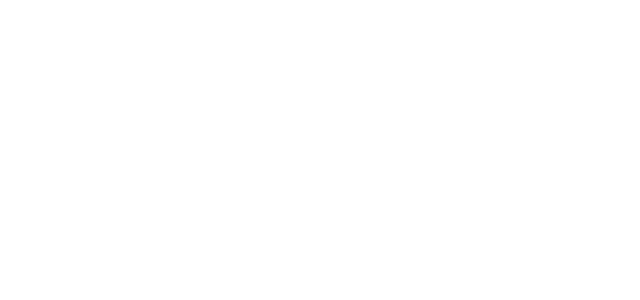
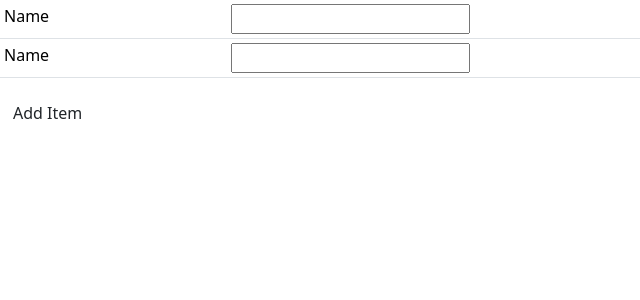
Before and after one commit to dbenkner/ToDoListNG, an Angular app: page /todoitem/new in a window 1280 px wide. Before the commit this address led to /. Shown: the top 300 px of the page, without its empty margins (0-640 px from the left). Built offline with nearby package versions, Linux system fonts and the light colour scheme.

Commit message:
New Todo Item

```diff
--- a/src/app/app-routing.module.ts
+++ b/src/app/app-routing.module.ts
@@ -6,6 +6,7 @@
 import { NewToDoDto } from './todos/DTOs/newTodo';
 import { NewTodoComponent } from './todos/new-todo/new-todo.component';
 import { TodoDetailsComponent } from './todos/todo-details/todo-details.component';
+import { NewTodoItemComponent } from './todoitems/new-todo-item/new-todo-item.component';
 
 const routes: Routes = [
   {path: '', redirectTo:'/login', pathMatch:'full'},
@@ -13,7 +14,8 @@
   {path: 'register', component:RegisterUserComponent},
   {path: 'listbyuid', component:ListToDosByIdComponent},
   {path: 'newtodo', component:NewTodoComponent},
-  {path: 'todo/:id', component:TodoDetailsComponent}
+  {path: 'todo/:id', component:TodoDetailsComponent},
+  {path: 'todoitem/new', component:NewTodoItemComponent}
 ];
 
 @NgModule({
--- a/src/app/app.module.ts
+++ b/src/app/app.module.ts
@@ -13,6 +13,7 @@
 import { NewTodoComponent } from './todos/new-todo/new-todo.component';
 import { PrioritylevelPipe } from './todos/prioritylevel.pipe';
 import { TodoDetailsComponent } from './todos/todo-details/todo-details.component';
+import { NewTodoItemComponent } from './todoitems/new-todo-item/new-todo-item.component';
 
 
 const startupServiceFactory = (appinit: AppInitService) => {
@@ -29,7 +30,8 @@
     NewTodoComponent,
     CompletePipe,
     PrioritylevelPipe,
-    TodoDetailsComponent
+    TodoDetailsComponent,
+    NewTodoItemComponent
   ],
   imports: [
     BrowserModule,
--- /dev/null
+++ b/src/app/todoitems/DTOs/todoitemDTO.ts
@@ -0,0 +1,5 @@
+export class toDoItemDTO {
+    name:string = "";
+    description?:string;
+    toDoId:number = 0;
+}
--- /dev/null
+++ b/src/app/todoitems/new-todo-item/new-todo-item.component.html
@@ -0,0 +1,19 @@
+<div>
+    <div>
+        <table class="table table-sm">
+            <tbody>
+                <tr>
+                    <td>Name</td>
+                    <td><input [(ngModel)]="ToDoItemDto.name"></td>
+                </tr>
+                <tr>
+                    <td>Name</td>
+                    <td><input [(ngModel)]="ToDoItemDto.description"></td>
+                </tr>
+            </tbody>
+        </table>
+    </div>
+    <div>
+        <button class="btn btn-action" (click)="newToDoItem()">Add Item</button>
+    </div>
+</div>
--- /dev/null
+++ b/src/app/todoitems/new-todo-item/new-todo-item.component.ts
@@ -0,0 +1,34 @@
+import { Component } from '@angular/core';
+import { Route } from '@angular/router';
+import { GlobalService } from 'src/app/core/global.service';
+import { TodoitemsService } from '../todoitems.service';
+import { ToDoItems } from '../todoitems';
+import { toDoItemDTO } from '../DTOs/todoitemDTO';
+
+@Component({
+  selector: 'app-new-todo-item',
+  templateUrl: './new-todo-item.component.html',
+  styleUrls: ['./new-todo-item.component.css']
+})
+export class NewTodoItemComponent {
+
+  toDoItem:ToDoItems = new ToDoItems();
+  ToDoItemDto: toDoItemDTO = new toDoItemDTO();
+
+  constructor(private globalSvc:GlobalService,
+    private toDoItemSvc:TodoitemsService){}
+
+
+
+    newToDoItem():void {
+      this.ToDoItemDto.toDoId = this.toDoItemSvc.toDoId;
+      this.toDoItemSvc.newToDoItem(this.ToDoItemDto).subscribe({
+        next:(res) => {
+          console.debug(res);
+        },
+        error:(err) => {
+          console.error(err);
+        }
+      });
+    }
+}
--- a/src/app/todoitems/todoitems.service.ts
+++ b/src/app/todoitems/todoitems.service.ts
@@ -1,9 +1,25 @@
+import { HttpClient } from '@angular/common/http';
 import { Injectable } from '@angular/core';
+import { toDoItemDTO } from './DTOs/todoitemDTO';
+import { Observable } from 'rxjs';
+import { GlobalService } from '../core/global.service';
+import { ToDoItems } from './todoitems';
 
 @Injectable({
   providedIn: 'root'
 })
 export class TodoitemsService {
+  get url() {return `${this.globalSvc.config.baseurl}/todoitems`;};
+  toDoId:number = 0;
+  constructor(
+    private http:HttpClient,
+    private globalSvc: GlobalService
+  ) { }
 
-  constructor() { }
+  newToDoItem(ToDoItemDto:toDoItemDTO) : Observable<any>{
+    return this.http.post(this.url, ToDoItemDto) as Observable<any>;
+  }
+  completeToDoItem(id:number) : Observable<ToDoItems>{
+    return this.http.put(`${this.url}/comp/${id}`, id) as Observable<ToDoItems>;
+  }
 }
--- a/src/app/todos/todo-details/todo-details.component.html
+++ b/src/app/todos/todo-details/todo-details.component.html
@@ -1,28 +1,48 @@
-<table class="table">
+<table class="table table-sm">
     <tbody>
         <tr>
             <td>Name</td>
             <td>{{toDo.name}}</td>
         </tr>
         <tr>
-            <td>Name</td>
+            <td>description</td>
             <td>{{toDo.description}}</td>
         </tr>
         <tr>
-            <td>Name</td>
+            <td>Date Started</td>
             <td>{{toDo.dateStarted}}</td>
         </tr>
         <tr>
-            <td>Name</td>
+            <td>Date Completed</td>
             <td>{{toDo.dateComleted}}</td>
         </tr>
         <tr>
-            <td>Name</td>
+            <td>Complete?</td>
             <td>{{toDo.isComplete? 'Yes':'No'}}</td>
         </tr>
         <tr>
             <td>Priority</td>
-            <td>{{toDo.priority}}</td>
+            <td>{{toDo.priority | prioritylevel}}</td>
         </tr>
     </tbody>
 </table>
+<h3>Todo Items/SubTasks</h3>
+<a routerLink="/todoitem/new">Add Item</a>
+<table class="table table-sm">
+    <thead>
+        <tr>
+            <td>Name</td>
+            <td>Description</td>
+            <td>Complated?</td>
+            <td>Mark Completed</td>
+        </tr>
+    </thead>
+    <tbody>
+        <tr *ngFor="let item of toDo.items">
+            <td>{{item.name}}</td>
+            <td>{{item.description}}</td>
+            <td>{{item.isComplete? 'Yes':'No'}}</td>
+            <td><button class="btn btn-action">Complete</button></td>
+        </tr>
+    </tbody>
+</table>
--- a/src/app/todos/todo-details/todo-details.component.ts
+++ b/src/app/todos/todo-details/todo-details.component.ts
@@ -3,6 +3,7 @@
 import { ActivatedRoute, Route, Router, RouterLink } from '@angular/router';
 import { GlobalService } from 'src/app/core/global.service';
 import { TodoService } from '../todo.service';
+import { TodoitemsService } from 'src/app/todoitems/todoitems.service';
 
 @Component({
   selector: 'app-todo-details',
@@ -15,6 +16,7 @@
   constructor(
     private glovalSvc: GlobalService,
     private toDoSvc: TodoService,
+    private toDoItemSvc: TodoitemsService,
     private router: ActivatedRoute,
     private route: Router) {}
 
@@ -25,6 +27,18 @@
         next:(res) => {
           this.toDo = res;
           console.debug(res);
+          this.toDoItemSvc.toDoId = res.id;
+        },
+        error:(err) => {
+          console.error(err);
+        }
+      });
+    }
+
+    markComplete(id:number):void {
+      this.toDoItemSvc.completeToDoItem(id).subscribe({
+        next:(res) => {
+          console.log(res);
         },
         error:(err) => {
           console.error(err);
```
Also changed, not shown: src/app/todoitems/new-todo-item/new-todo-item.component.css (added).
